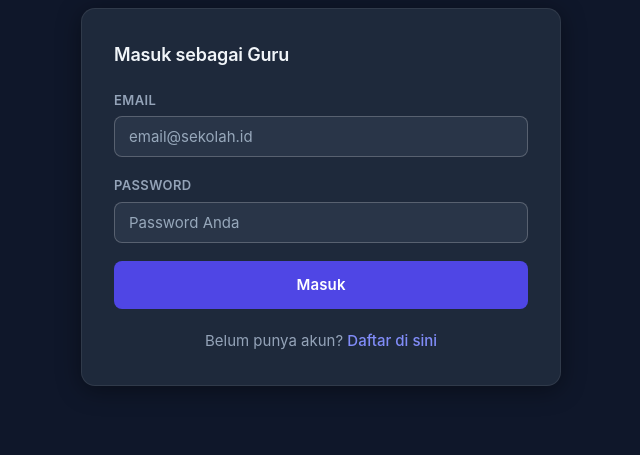
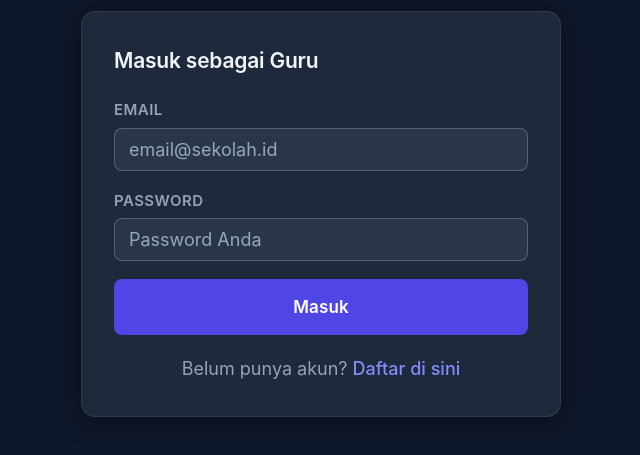
Before and after one commit to teguhalficahlin-del/kelasku, a plain HTML site: page guru/index.html in a window 1280 px wide. Shown: the part 95-550 px from the top of the page, without its empty margins (319-959 px from the left). Drawn offline with nearby package versions, Linux system fonts and the light colour scheme.

Commit message:
style: naikkan ukuran teks & tombol semua portal
- --fs-* naik: h1 →24px, h2 →21px, body →18px, caption →15px, btn →17px
- --btn-h naik: clamp(40→48px, 5→7vw, 48→56px)
- #btn-logout: height 34→44px, padding 0 0.875rem→0 1rem (ketiga portal)
- .btn-gen-akun, .btn-gen-disabled, .btn-qr: min-height 30→40px (guru)

Co-Authored-By: Claude Sonnet 4.6 <noreply@anthropic.com>

```diff
--- a/guru/css/guru.css
+++ b/guru/css/guru.css
@@ -29,14 +29,14 @@
   --font:           'Inter', -apple-system, BlinkMacSystemFont, 'Segoe UI', sans-serif;
 
   /* Fluid typography */
-  --fs-h1:      clamp(16px, 2vw, 22px);
-  --fs-h2:      clamp(14px, 1.6vw, 18px);
-  --fs-body:    clamp(13px, 1.4vw, 15px);
-  --fs-caption: clamp(11px, 1.2vw, 13px);
-  --fs-btn:     clamp(13px, 1.4vw, 15px);
+  --fs-h1:      clamp(19px, 3vw, 24px);
+  --fs-h2:      clamp(17px, 2.5vw, 21px);
+  --fs-body:    clamp(16px, 2.5vw, 18px);
+  --fs-caption: clamp(13px, 1.8vw, 15px);
+  --fs-btn:     clamp(15px, 2vw, 17px);
 
   /* Fluid sizing */
-  --btn-h:   clamp(40px, 5vw, 48px);
+  --btn-h:   clamp(48px, 7vw, 56px);
   --btn-px:  clamp(14px, 2vw, 20px);
   --btn-py:  clamp(8px, 1.5vw, 12px);
 
@@ -231,8 +231,8 @@ header {
   background: none;
   border: 1px solid var(--border);
   border-radius: var(--r-sm);
-  padding: 0 0.875rem;
-  height: 34px;
+  padding: 0 1rem;
+  height: 44px;
   cursor: pointer;
   transition: background var(--transition), border-color var(--transition), color var(--transition);
   font-family: inherit;
@@ -647,7 +647,7 @@ input[type="file"] { font-size: var(--fs-body); }
   cursor: pointer;
   transition: background var(--transition), color var(--transition);
   font-family: inherit;
-  min-height: 30px;
+  min-height: 40px;
 }
 .btn-gen-akun:hover { background: var(--primary-hov); color: #ffffff; }
 .btn-gen-akun:disabled { opacity: 0.5; cursor: not-allowed; }
@@ -664,7 +664,7 @@ input[type="file"] { font-size: var(--fs-body); }
   border-radius: var(--r-sm);
   cursor: default;
   font-family: inherit;
-  min-height: 30px;
+  min-height: 40px;
 }
 
 .btn-qr {
@@ -680,7 +680,7 @@ input[type="file"] { font-size: var(--fs-body); }
   cursor: pointer;
   transition: background var(--transition), border-color var(--transition);
   font-family: inherit;
-  min-height: 30px;
+  min-height: 40px;
 }
 .btn-qr:hover {
   background: rgba(255,255,255,0.05);
--- a/ortu/css/ortu.css
+++ b/ortu/css/ortu.css
@@ -25,14 +25,14 @@
   --font:           'Inter', -apple-system, BlinkMacSystemFont, 'Segoe UI', sans-serif;
 
   /* Fluid typography */
-  --fs-h1:      clamp(16px, 2vw, 22px);
-  --fs-h2:      clamp(14px, 1.6vw, 18px);
-  --fs-body:    clamp(13px, 1.4vw, 15px);
-  --fs-caption: clamp(11px, 1.2vw, 13px);
-  --fs-btn:     clamp(13px, 1.4vw, 15px);
+  --fs-h1:      clamp(19px, 3vw, 24px);
+  --fs-h2:      clamp(17px, 2.5vw, 21px);
+  --fs-body:    clamp(16px, 2.5vw, 18px);
+  --fs-caption: clamp(13px, 1.8vw, 15px);
+  --fs-btn:     clamp(15px, 2vw, 17px);
 
   /* Fluid sizing */
-  --btn-h:  clamp(40px, 5vw, 48px);
+  --btn-h:  clamp(48px, 7vw, 56px);
   --btn-px: clamp(14px, 2vw, 20px);
   --btn-py: clamp(8px, 1.5vw, 12px);
 
@@ -239,8 +239,8 @@ header {
   background: none;
   border: 1px solid var(--border);
   border-radius: var(--r-sm);
-  padding: 0 0.875rem;
-  height: 34px;
+  padding: 0 1rem;
+  height: 44px;
   font-size: var(--fs-caption);
   font-weight: 500;
   color: var(--text-sec);
--- a/siswa/css/siswa.css
+++ b/siswa/css/siswa.css
@@ -25,14 +25,14 @@
   --font:           'Inter', -apple-system, BlinkMacSystemFont, 'Segoe UI', sans-serif;
 
   /* Fluid typography */
-  --fs-h1:      clamp(16px, 2vw, 22px);
-  --fs-h2:      clamp(14px, 1.6vw, 18px);
-  --fs-body:    clamp(13px, 1.4vw, 15px);
-  --fs-caption: clamp(11px, 1.2vw, 13px);
-  --fs-btn:     clamp(13px, 1.4vw, 15px);
+  --fs-h1:      clamp(19px, 3vw, 24px);
+  --fs-h2:      clamp(17px, 2.5vw, 21px);
+  --fs-body:    clamp(16px, 2.5vw, 18px);
+  --fs-caption: clamp(13px, 1.8vw, 15px);
+  --fs-btn:     clamp(15px, 2vw, 17px);
 
   /* Fluid sizing */
-  --btn-h:  clamp(40px, 5vw, 48px);
+  --btn-h:  clamp(48px, 7vw, 56px);
   --btn-px: clamp(14px, 2vw, 20px);
   --btn-py: clamp(8px, 1.5vw, 12px);
 
@@ -253,8 +253,8 @@ header {
   background: none;
   border: 1px solid var(--border);
   border-radius: var(--r-sm);
-  padding: 0 0.875rem;
-  height: 34px;
+  padding: 0 1rem;
+  height: 44px;
   font-size: var(--fs-caption);
   font-weight: 500;
   color: var(--text-sec);
```
